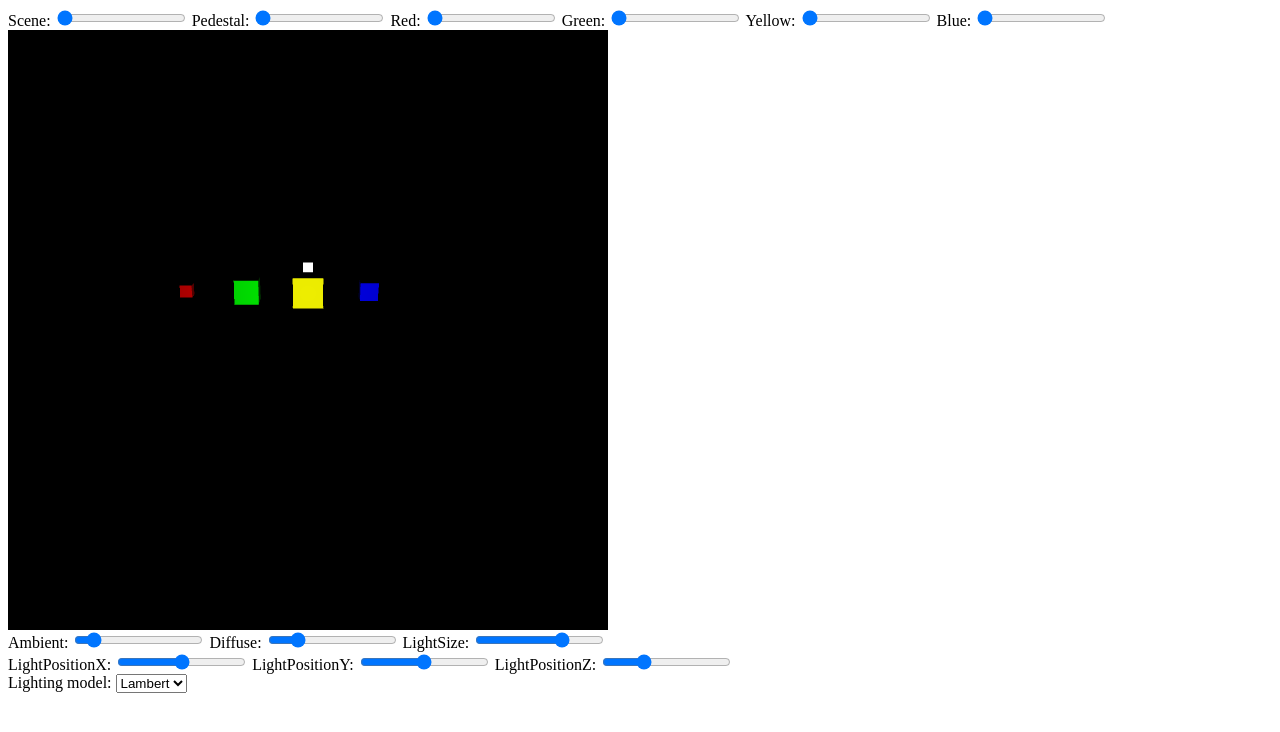
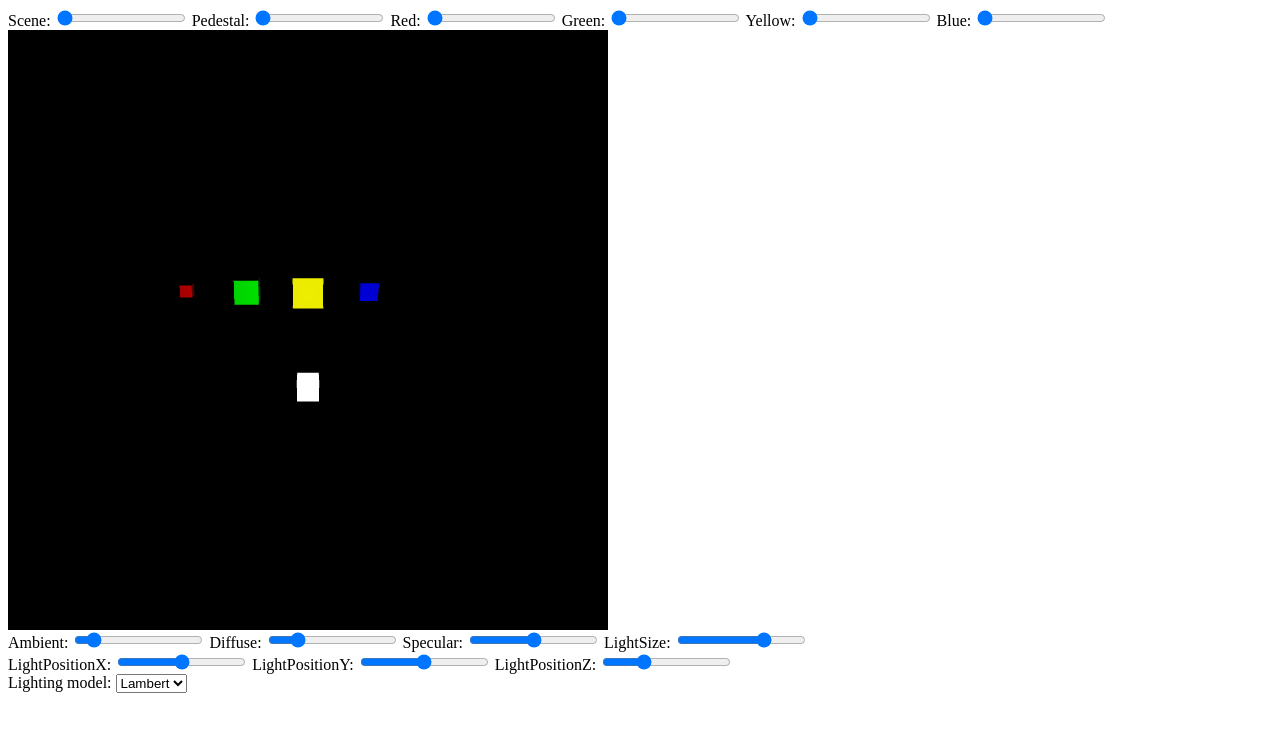
Before and after one commit to Soromytko/CSmCG, a plain HTML site: page Laba4/index.html in a window 1280 px wide. Drawn offline with Linux system fonts and the light colour scheme.

Commit message:
add specular

```diff
--- a/Laba4/index.html
+++ b/Laba4/index.html
@@ -28,6 +28,8 @@
 				<input type="range" min="0" max="1" value="0.1" step="0.01" class="slider" id="ambientRange">
 				<label for="temp">Diffuse:</label>
 				<input type="range" min="0" max="1" value="0.2" step="0.01" class="slider" id="diffuseRange">
+				<label for="temp">Specular:</label>
+				<input type="range" min="0" max="1" value="0.5" step="0.01" class="slider" id="specularRange">
 				<label for="temp">LightSize:</label>
 				<input type="range" min="0" max="1" value="0.7" step="0.01" class="slider" id="lightSizeRange">
 			</div>
--- a/Laba4/src/index.js
+++ b/Laba4/src/index.js
@@ -12,6 +12,7 @@ var pedestal = {
 }
 var ambientIntensity = 0.1
 var diffuseIntensity = 2
+var specularIntensity = 0.5
 var redCube = new CubeObject({x: -2, y: 0, z: 0}, 0.2, {r: 1, g: 0, b: 0})
 var greenCube = new CubeObject({x: -1, y: 0, z: 0}, 0.4, {r: 0, g: 1, b: 0})
 var yellowCube = new CubeObject({x: 0, y: 0, z: 0}, 0.5, {r: 1, g: 1, b: 0})
@@ -119,7 +120,6 @@ function main() {
 
             if (object == lightCube) {
                 const lightCubeMatrix = glMatrix.mat4.create()
-                glMatrix.mat4.translate(lightCubeMatrix, lightCubeMatrix, [scene.pos.x, scene.pos.y, scene.pos.z, 0])
                 baseMatrix = lightCubeMatrix
             }
 
@@ -140,6 +140,8 @@ function main() {
             gl.uniform3f(material._uLightPositionLoc, lightCube.position.x, lightCube.position.y, lightCube.position.z)
             gl.uniform1f(material._uDiffuseIntensityLoc, diffuseIntensity)
             gl.uniform1f(material._uLightSizeLoc, lightSize)
+            gl.uniform1f(material._uSpecularIntensityLoc, specularIntensity)
+            gl.uniform3f(material._uCameraPosition, -camera.pos.x, -camera.pos.y, -camera.pos.z)
             // Color
             gl.uniform3f(material._uColorLoc, object.color.r, object.color.g, object.color.b)
 
@@ -199,6 +201,11 @@ function bindInput() {
         diffuseIntensity = event.target.value * 10
     })
 
+    document.getElementById("specularRange").addEventListener("input", (event) => {
+        specularIntensity = event.target.value
+    })
+
+
     document.getElementById("lightSizeRange").addEventListener("input", (event) => {
         lightSize = event.target.value * 10
     })
--- a/Laba4/src/phong.js
+++ b/Laba4/src/phong.js
@@ -31,9 +31,11 @@ varying vec3 v_VertexNormal;
 uniform vec3 u_Color;
 uniform float u_AmbientIntensity;
 uniform float u_DiffuseIntensity;
+uniform float u_SpecularIntensity;
 
 uniform vec3 u_LightPosition;
 uniform float u_LightSize;
+uniform vec3 u_CameraPosition;
 
 void main()
 {
@@ -51,8 +53,16 @@ void main()
    diffuse *= max(0.0, (1.0 - distanceToLight / u_LightSize)); // Light attenuation
    vec3 diffuseColor = lightColor * (diffuse * u_DiffuseIntensity);
 
+   //Specular
+   vec3 directionToCamera = u_CameraPosition - v_VertexPosition;
+   directionToCamera = normalize(directionToCamera);
+   vec3 reflectedLightDirection = reflect(-directionToLight, normal);
+   float specular = max(0.0, dot(directionToCamera, reflectedLightDirection));
+   specular = pow(specular, 64.0);
+   vec3 specularColor = lightColor * (specular * u_SpecularIntensity);
+
    // Apply
-   gl_FragColor = vec4(u_Color * (ambientColor + diffuseColor), 1.0);
+   gl_FragColor = vec4(u_Color * (ambientColor + diffuseColor + specularColor), 1.0);
 }
 `
 
@@ -79,8 +89,10 @@ class PhongMaterial extends Material {
         this._uColorLoc = gl.getUniformLocation(shaderProgram, "u_Color")
         this._uAmbientIntensityLoc = gl.getUniformLocation(shaderProgram, "u_AmbientIntensity")
         this._uDiffuseIntensityLoc = gl.getUniformLocation(shaderProgram, "u_DiffuseIntensity")
+        this._uSpecularIntensityLoc = gl.getUniformLocation(shaderProgram, "u_SpecularIntensity")
         this._uLightPositionLoc = gl.getUniformLocation(shaderProgram, "u_LightPosition")
         this._uLightSizeLoc = gl.getUniformLocation(shaderProgram, "u_LightSize")
+        this._uCameraPositionLoc = gl.getUniformLocation(shaderProgram, "u_CameraPosition")
 
         // Attributes
         this._aVertexPositionLoc = gl.getAttribLocation(shaderProgram, 'a_VertexPosition')
```
